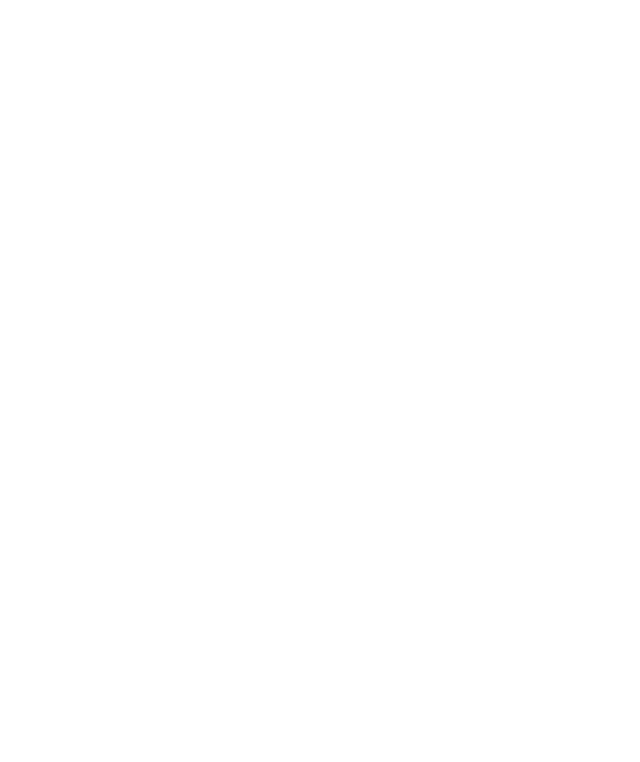
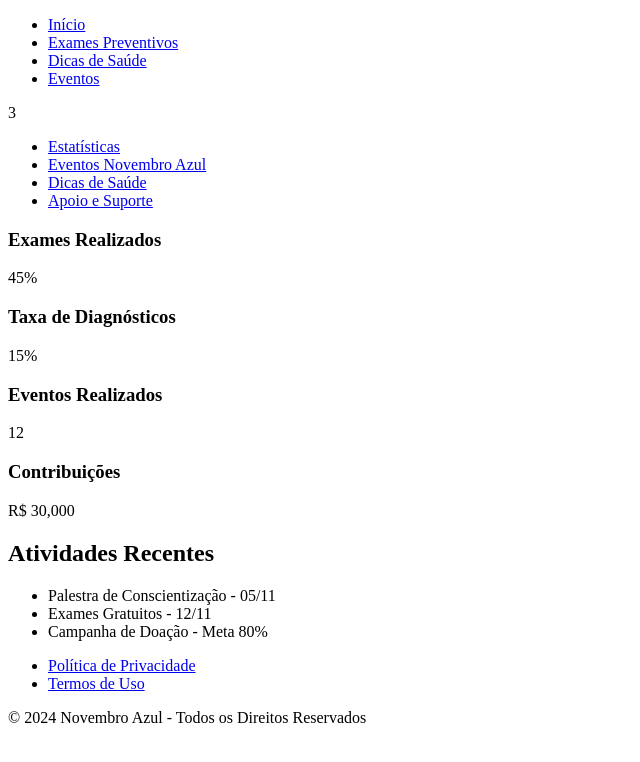
Before and after one commit to kauanybertelli/trabalho-n2-novembro-azul, a plain HTML site: page index.html in a window 1280 px wide. Shown: the whole page, without its empty margins (0-640 px from the left). Drawn offline with Linux system fonts and the light colour scheme.

Commit message:
implementação html

```diff
--- a/index.html
+++ b/index.html
@@ -9,23 +9,67 @@
 <body>
     <!-- Cabeçalho Fixo -->
     <header>
-        <nav>
-            <!-- Menu de Navegação -->
-        </nav>
+        <ul>
+            <li><a href="#home">Início</a></li>
+            <li><a href="#exames">Exames Preventivos</a></li>
+            <li><a href="#saude">Dicas de Saúde</a></li>
+            <li><a href="#eventos">Eventos</a></li>
+        </ul>
         <!-- Ícone de Notificações -->
+        <div class="notificacao">
+            <span class="badge">3</span> <!-- Badge de notificação -->
+        </div>
     </header>
     <!-- Menu Lateral -->
     <aside>
-        <!-- Itens do Menu -->
+        <ul>
+            <li><a href="#estatisticas">Estatísticas</a></li>
+            <li><a href="#eventos">Eventos Novembro Azul</a></li>
+            <li><a href="#dicas">Dicas de Saúde</a></li>
+            <li><a href="#suporte">Apoio e Suporte</a></li>
+        </ul>
     </aside>
     <!-- Conteúdo Principal -->
     <main>
         <!-- Cards de Estatísticas -->
+        <section class="estatisticas">
+            <div class="card">
+                <h3>Exames Realizados</h3>
+                <p>45%</p>
+            </div>
+            <div class="card">
+                <h3>Taxa de Diagnósticos</h3>
+                <p>15%</p>
+            </div>
+            <div class="card">
+                <h3>Eventos Realizados</h3>
+                <p>12</p>
+            </div>
+            <div class="card">
+                <h3>Contribuições</h3>
+                <p>R$ 30,000</p>
+            </div>
+        </section>
+
         <!-- Lista de Atividades Recentes -->
+        <section class="atividades-recentes">
+            <h2>Atividades Recentes</h2>
+            <ul>
+                <li>Palestra de Conscientização - 05/11</li>
+                <li>Exames Gratuitos - 12/11</li>
+                <li>Campanha de Doação - Meta 80%</li>
+            </ul>
+        </section>
     </main>
     <!-- Rodapé -->
     <footer>
-        <!-- Informações do Rodapé -->
+        <nav>
+            <ul>
+                <li><a href="#privacidade">Política de Privacidade</a></li>
+                <li><a href="#termos">Termos de Uso</a></li>
+            </ul>
+        </nav>
+        <p>&copy; 2024 Novembro Azul - Todos os Direitos Reservados</p>
     </footer>
 </body>
 </html>
```
